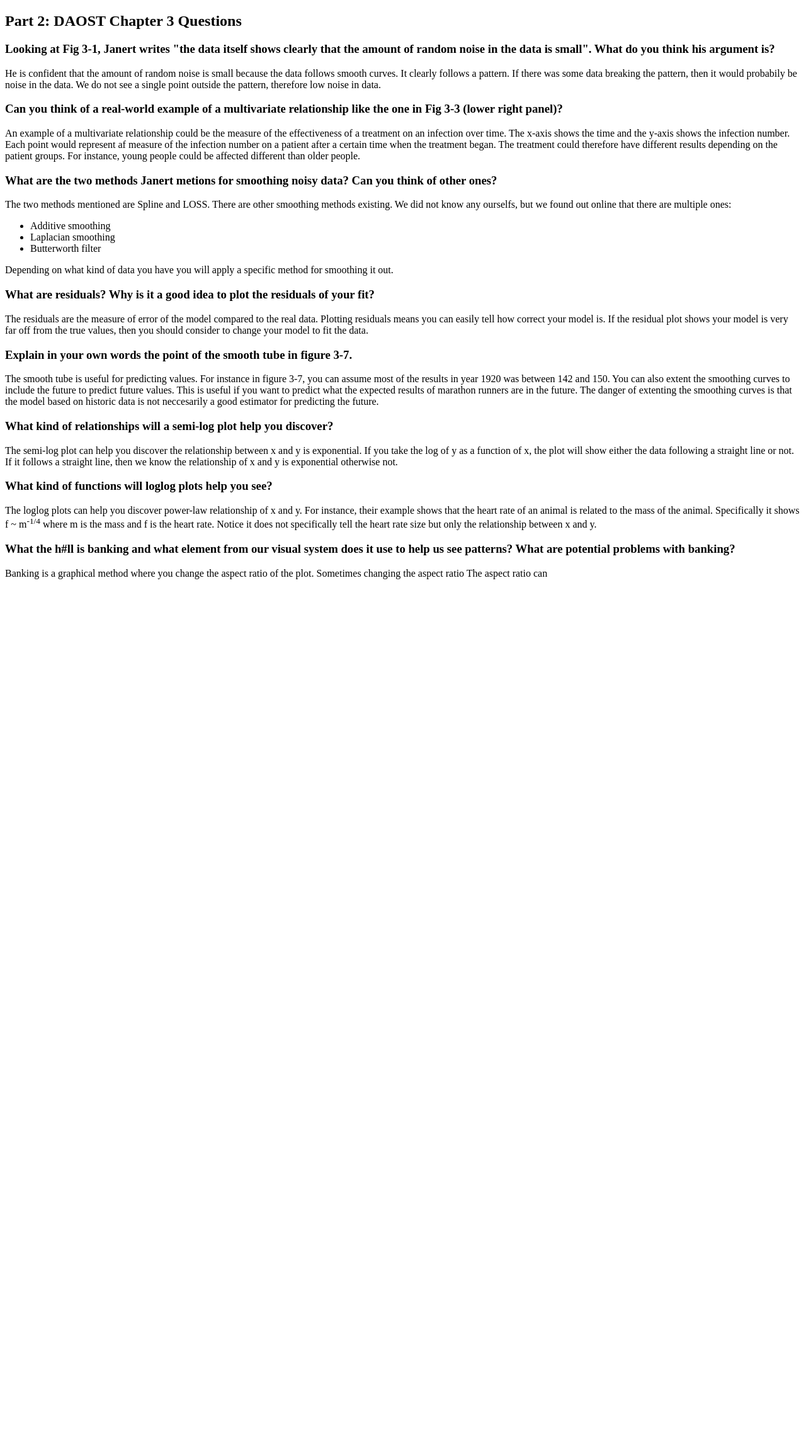
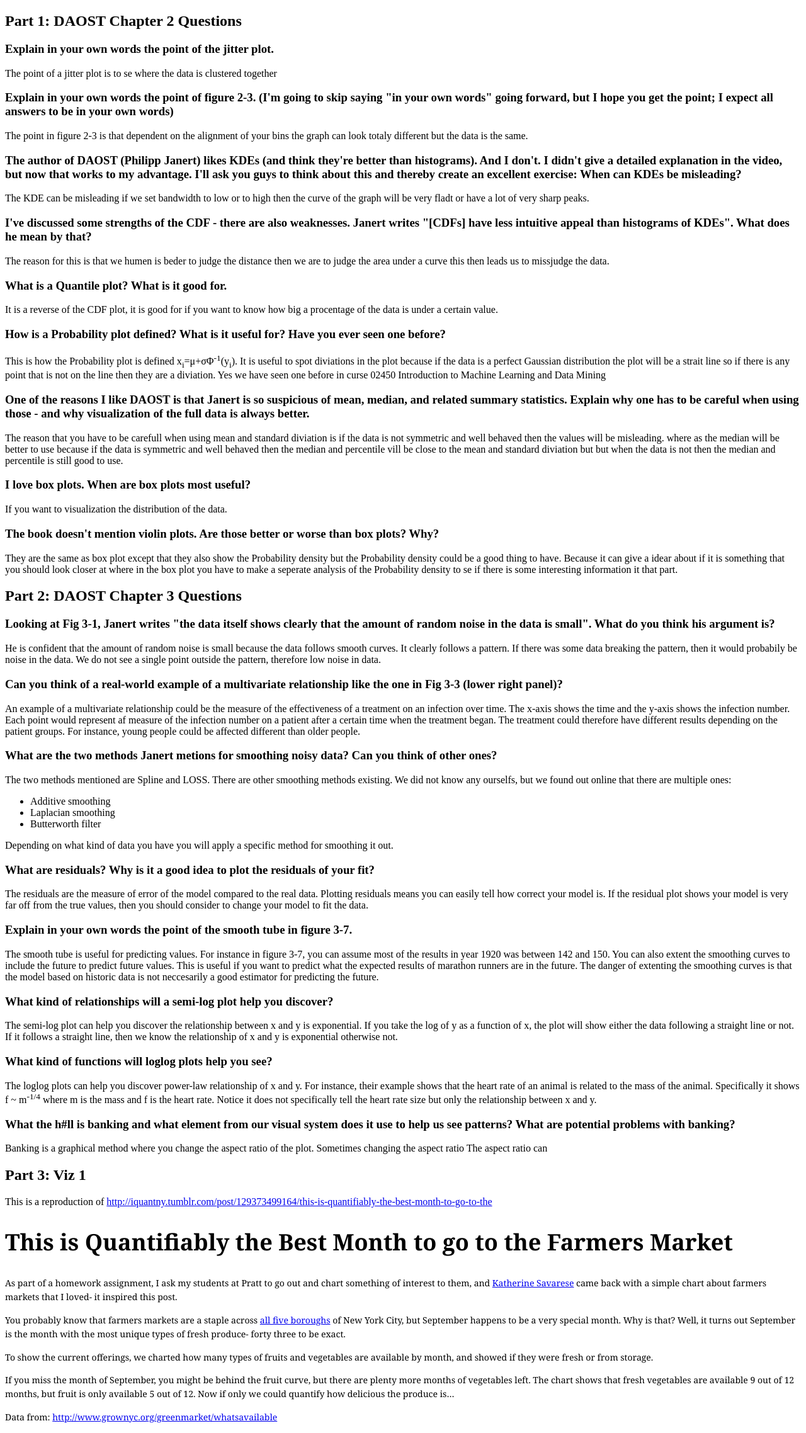
Before and after one commit to ccbn/SDA, a plain HTML site: page Assignment1/index.html in a window 1280 px wide. Shown: the whole page at 63% size. Before the commit the page ends 936 px from the top, so only its background shows below. Drawn offline with nearby package versions, Linux system fonts and the light colour scheme.

Commit message:
Added Part 1 and part 3
part 1 done and part 3 started on

```diff
--- a/Assignment1/index.html
+++ b/Assignment1/index.html
@@ -4,8 +4,59 @@
       <meta charset="utf-8">
       <title>D3 Page Template</title>
       <script type="text/javascript" src="d3/d3.js"></script>
+      <style>
+        .h2
+        {
+          font-family: Georgia;
+          font-weight: bold;
+          font-size: 36px;
+        }
+        .p-custom
+        {
+          font-family: Georgia;
+          font-size: 14px;
+          line-height: 1.6em;
+        }
+
+      </style>
   </head>
   <body>
+    <h2>Part 1: DAOST Chapter 2 Questions</h2>
+    <h3>Explain in your own words the point of the jitter plot.</h3>
+    <p>The point of a jitter plot is to se where the data is clustered together</p>
+    <h3>Explain in your own words the point of figure 2-3. (I'm going to skip saying "in your own words" going forward, but I hope
+      you get the point; I expect all answers to be in your own words)</h3>
+    <p>The point in figure 2-3 is that dependent on the alignment of your bins the graph can look totaly different but the data is
+      the same.</p>
+    <h3>The author of DAOST (Philipp Janert) likes KDEs (and think they're better than histograms). And I don't. I didn't give a
+      detailed explanation in the video, but now that works to my advantage. I'll ask you guys to think about this and thereby
+      create an excellent exercise: When can KDEs be misleading?</h3>
+    <p>The KDE can be misleading if we set bandwidth to low or to high then the curve of the graph will be very fladt or have a
+      lot of very sharp peaks.</p>
+    <h3>I've discussed some strengths of the CDF - there are also weaknesses. Janert writes "[CDFs] have less intuitive appeal
+      than histograms of KDEs". What does he mean by that?</h3>
+    <p>The reason for this is that we humen is beder to judge the distance then we are to judge the area under a curve this then
+      leads us to missjudge the data.</p>
+    <h3>What is a Quantile plot? What is it good for.</h3>
+    <p>It is a reverse of the CDF plot, it is good for if you want to know how big a procentage of the data is under a certain value.</p>
+    <h3>How is a Probability plot defined? What is it useful for? Have you ever seen one before?</h3>
+    <p>This is how the Probability plot is defined x<sub>i</sub>=μ+σ&Phi;<sup>-1</sup>(y<sub>i</sub>). It is useful to spot diviations
+      in the plot because if the data is a perfect Gaussian distribution the plot will be a strait line so if there is any point
+      that is not on the line then they are a diviation. Yes we have seen one before in curse 02450 Introduction to Machine Learning and
+      Data Mining</p>
+    <h3>One of the reasons I like DAOST is that Janert is so suspicious of mean, median, and related summary statistics. Explain why
+      one has to be careful when using those - and why visualization of the full data is always better.</h3>
+    <p>The reason that you have to be carefull when using mean and standard diviation is if the data is not symmetric and well
+      behaved then the values will be misleading. where as the median will be better to use because if the data is symmetric and well
+      behaved then the median and percentile vill be close to the mean and standard diviation but but when the data is not then the
+      median and percentile is still good to use.</p>
+    <h3>I love box plots. When are box plots most useful?</h3>
+    <p>If you want to visualization the distribution of the data.</p>
+    <h3>The book doesn't mention violin plots. Are those better or worse than box plots? Why?</h3>
+    <p>They are the same as box plot except that they also show the Probability density but the Probability density could be a good
+      thing to have. Because it can give a idear about if it is something that you should look closer at where in the box plot you
+      have to make a seperate analysis of the Probability density to se if there is some interesting information it that part.</p>
+
 		<h2>Part 2: DAOST Chapter 3 Questions</h2>
 		<h3>Looking at Fig 3-1, Janert writes "the data itself shows clearly that the amount of random noise in the data is small".
 			What do you think his argument is?</h3>
@@ -52,6 +103,32 @@
 			Banking is a graphical method where you change the aspect ratio of the plot. Sometimes changing the aspect ratio The aspect ratio can
 		</p>
 
+    <h2>Part 3: Viz 1</h2>
+    <p>This is a reproduction of <a href="http://iquantny.tumblr.com/post/129373499164/this-is-quantifiably-the-best-month-to-go-to-the">
+      http://iquantny.tumblr.com/post/129373499164/this-is-quantifiably-the-best-month-to-go-to-the</a></p>
+    <h2 class="h2">This is Quantifiably the Best Month to go to the Farmers Market</h2>
+    <p class="p-custom">As part of a homework assignment, I ask my students at Pratt to go out and chart something of interest to them, and
+      <a href="https://www.linkedin.com/in/kvsavarese/">Katherine Savarese</a> came back with a simple chart about farmers markets
+      that I loved- it inspired this post.</p>
+    <p class="p-custom">You probably know that farmers markets are a staple across <a href="http://www.grownyc.org/files/gmkt/map.pdf">all five boroughs</a> of New York City, but September happens to be a
+      very special month. Why is that?  Well, it turns out September is the month with the most unique types of fresh produce- forty
+      three to be exact.</p>
+    <p class="p-custom">To show the current offerings, we charted how many types of fruits and vegetables are available by month, and showed if they
+      were fresh or from storage.</p>
+
+    <script type="text/javascript">
+      var w = 500;
+      var h = 100;
+      var padding = 20;
+      var dataset = [[5, 20], [480, 90], [250, 50], [100, 33], [330, 95],
+                    [410, 12], [475, 44], [25, 67], [85, 21], [220, 88]];
+    </script>
+    <p class="p-custom">If you miss the month of September, you might be behind the fruit curve, but there are plenty more months of vegetables left.
+      The chart shows that fresh vegetables are available 9 out of 12 months, but fruit is only available 5 out of 12. Now if only
+      we could quantify how delicious the produce is…</p>
+    <p class="p-custom">Data from: <a href="http://www.grownyc.org/greenmarket/whatsavailable">
+      http://www.grownyc.org/greenmarket/whatsavailable</a></p>
+
 	</body>
 
 </html>
```
Also changed, not shown: 1 other file.
